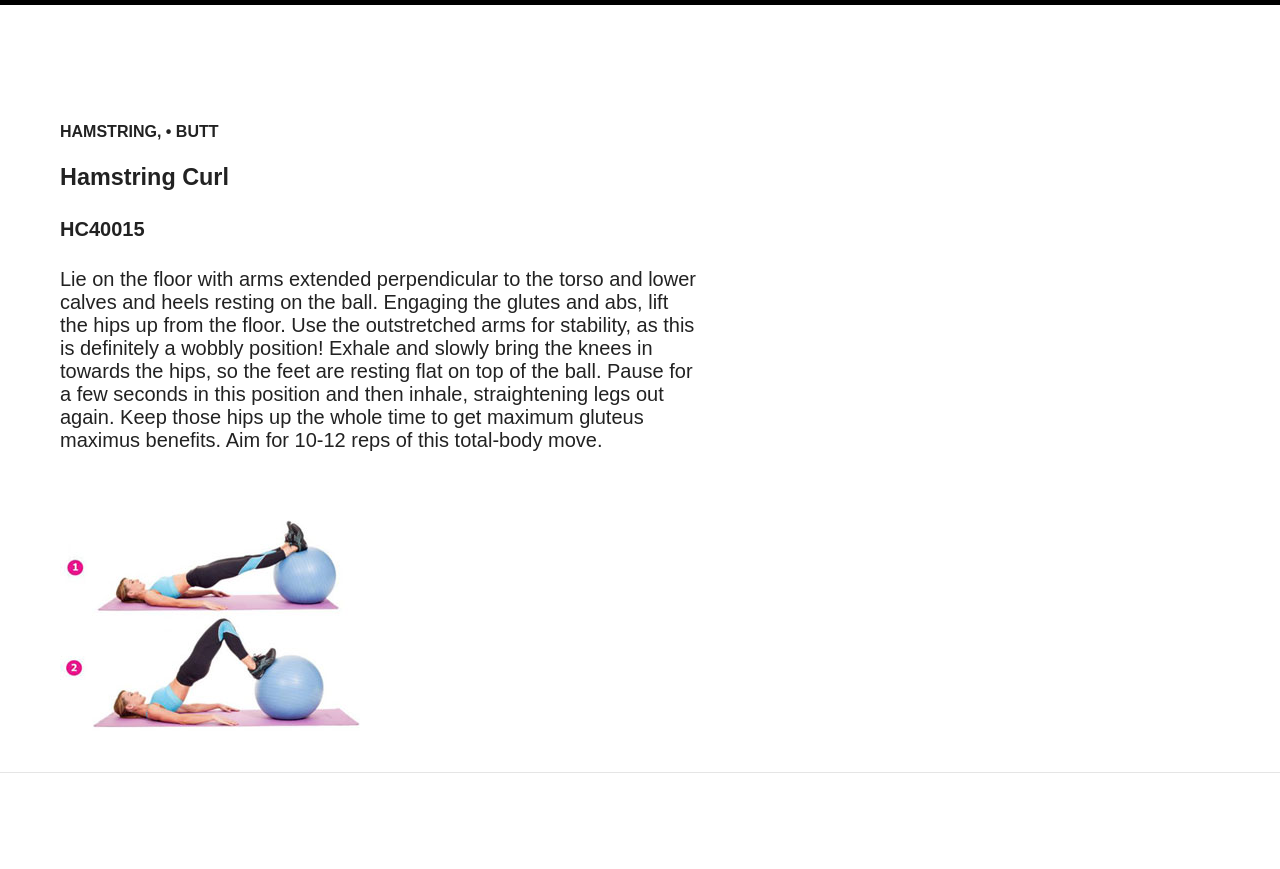
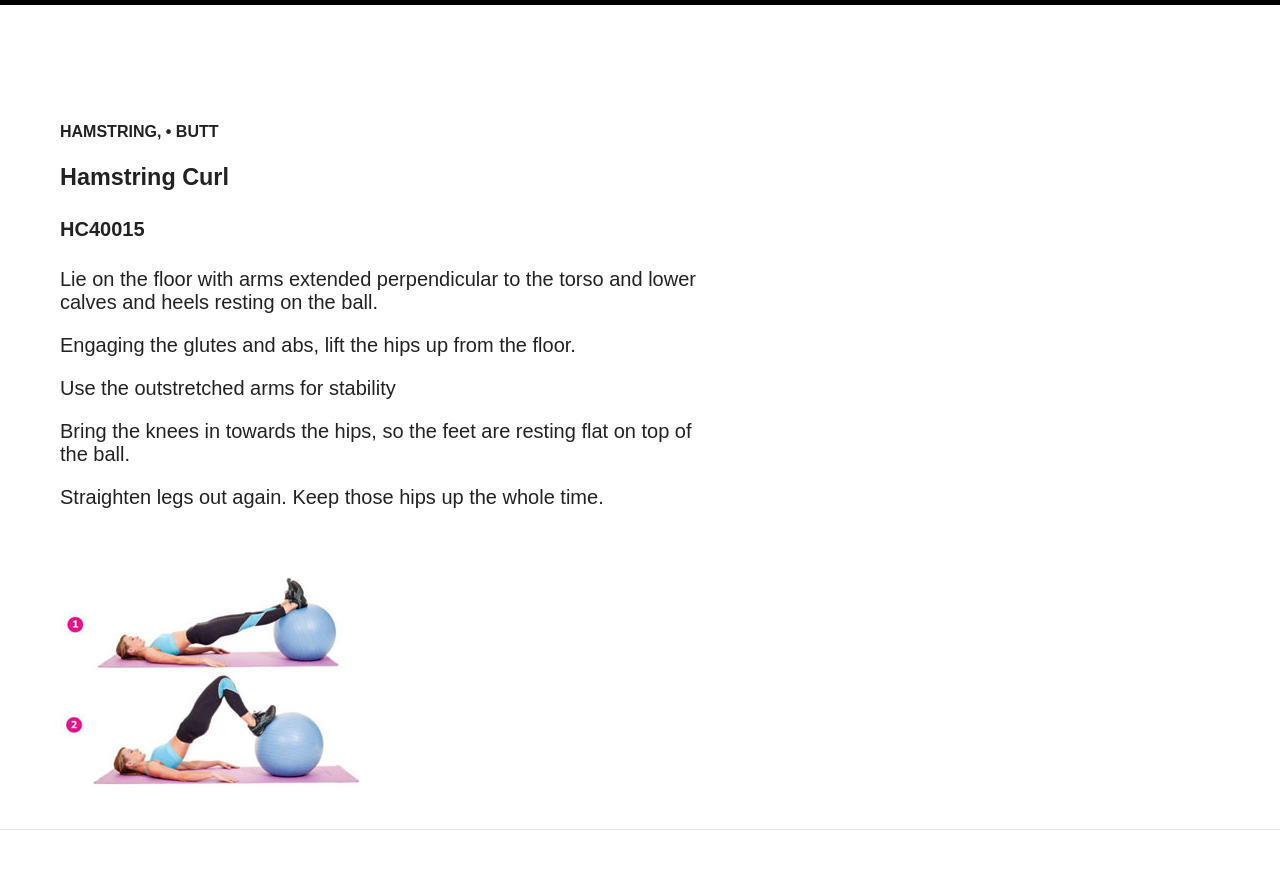
Before and after one commit to christyallen/christyallen.github.io, a Jekyll site: the page built from exercises/_posts/2014-04-24-hamstring-curl.md, in a window 1280 px wide. Shown: the top 869 px of the page. Built offline with Jekyll 4.4.1, drawn with Linux system fonts in a browser that asks for light colours; nearby versions of some CDN libraries.

Commit message:
Site updated at 2014-04-24 20:23:14 UTC

```diff
--- a/exercises/_posts/2014-04-24-hamstring-curl.md
+++ b/exercises/_posts/2014-04-24-hamstring-curl.md
@@ -8,4 +8,12 @@ image: hamstring-curl.jpg
 code: HC40015
 ---
 
-Lie on the floor with arms extended perpendicular to the torso and lower calves and heels resting on the ball. Engaging the glutes and abs, lift the hips up from the floor. Use the outstretched arms for stability, as this is definitely a wobbly position! Exhale and slowly bring the knees in towards the hips, so the feet are resting flat on top of the ball. Pause for a few seconds in this position and then inhale, straightening legs out again. Keep those hips up the whole time to get maximum gluteus maximus benefits. Aim for 10-12 reps of this total-body move.
+Lie on the floor with arms extended perpendicular to the torso and lower calves and heels resting on the ball.
+
+Engaging the glutes and abs, lift the hips up from the floor.
+
+Use the outstretched arms for stability
+
+Bring the knees in towards the hips, so the feet are resting flat on top of the ball.
+
+Straighten legs out again. Keep those hips up the whole time.
```
Also changed, not shown: exercises/_posts/2014-04-24-clamp.md (+4 -1 lines), exercises/_posts/2014-04-24-mummy-kicks.md (+5 -1 lines), exercises/_posts/2014-04-24-squat-swing.md (+5 -1 lines), exercises/_posts/2014-04-24-v-sit-with-ball.md (+3 -1 lines).
